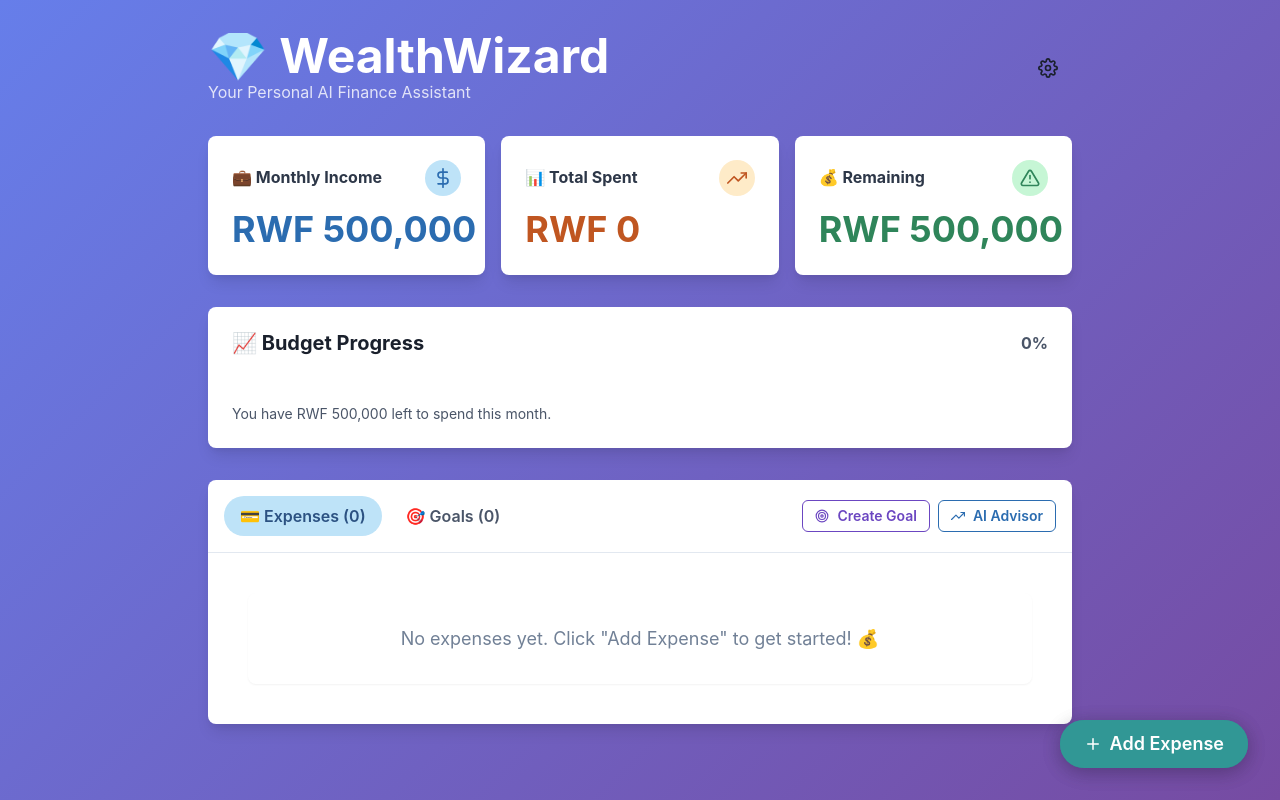
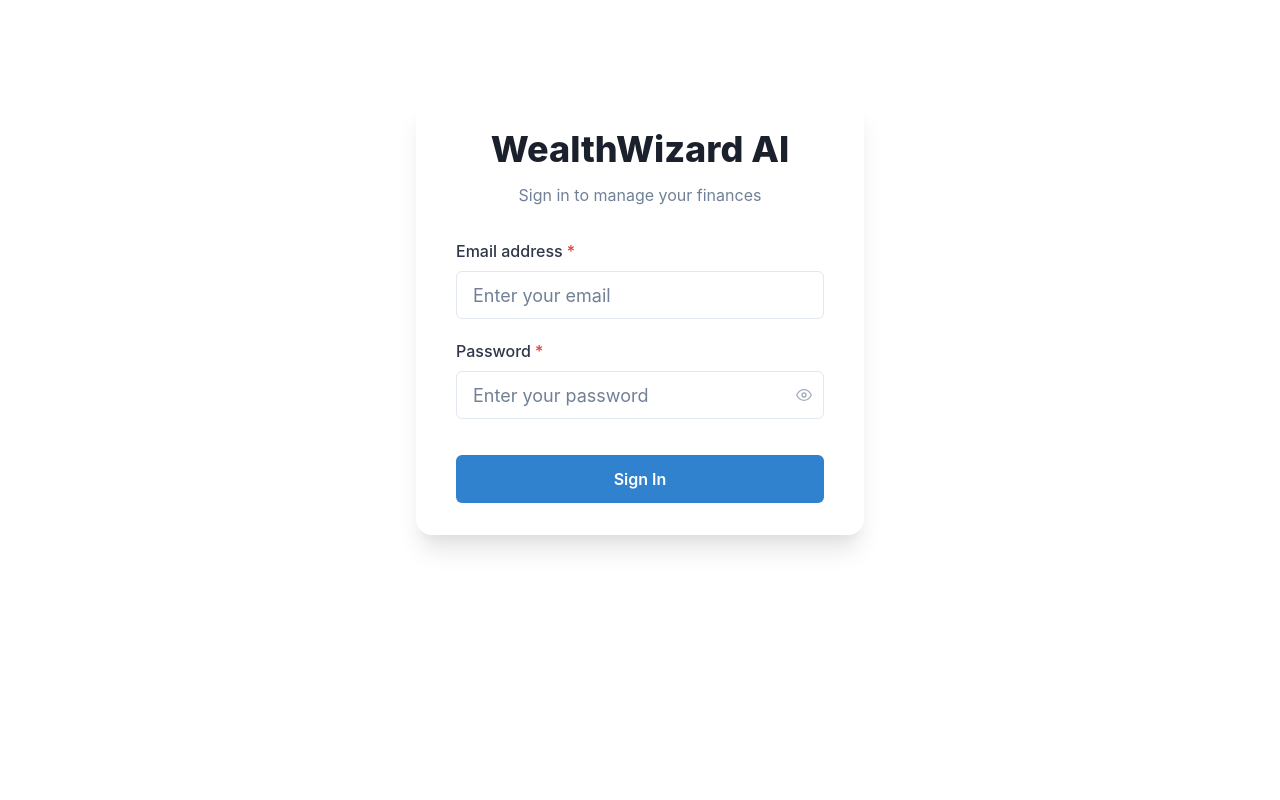
Before and after one commit to NziX/wealthwizard, a React (Create React App) app: page / in a window 1280 px wide. Built offline with nearby package versions, Linux system fonts and the light colour scheme.

Commit message:
Add login page and reset default income to 0 RWF

```diff
--- a/src/App.tsx
+++ b/src/App.tsx
@@ -1,7 +1,8 @@
-import React from 'react';
+import React, { useState, useEffect } from 'react';
 import { ChakraProvider } from '@chakra-ui/react';
 import { FinanceProvider } from './FinanceContext';
 import Dashboard from './Dashboard';
+import Login from './Login';
 
 /**
  * App Component - Root application wrapper
@@ -11,11 +12,34 @@ import Dashboard from './Dashboard';
  * 2. FinanceProvider - For global finance state management
  */
 const App: React.FC = () => {
+  const [isLoggedIn, setIsLoggedIn] = useState(false);
+
+  useEffect(() => {
+    const loggedIn = localStorage.getItem('wealthwizard_logged_in');
+    if (loggedIn === 'true') {
+      setIsLoggedIn(true);
+    }
+  }, []);
+
+  const handleLogin = () => {
+    localStorage.setItem('wealthwizard_logged_in', 'true');
+    setIsLoggedIn(true);
+  };
+
+  const handleLogout = () => {
+    localStorage.removeItem('wealthwizard_logged_in');
+    setIsLoggedIn(false);
+  };
+
   return (
     <ChakraProvider>
-      <FinanceProvider>
-        <Dashboard />
-      </FinanceProvider>
+      {isLoggedIn ? (
+        <FinanceProvider>
+          <Dashboard onLogout={handleLogout} />
+        </FinanceProvider>
+      ) : (
+        <Login onLogin={handleLogin} />
+      )}
     </ChakraProvider>
   );
 };
--- a/src/Dashboard.tsx
+++ b/src/Dashboard.tsx
@@ -1046,7 +1046,11 @@ const AIAdvisorDrawer: React.FC = () => {
 // MAIN DASHBOARD COMPONENT
 // ============================================================================
 
-const Dashboard: React.FC = () => {
+interface DashboardProps {
+  onLogout?: () => void;
+}
+
+const Dashboard: React.FC<DashboardProps> = ({ onLogout }) => {
   const { totalSpent, monthlyIncome, remainingBudget, expenses, savingsGoals } =
     useFinance();
 
@@ -1063,7 +1067,14 @@ const Dashboard: React.FC = () => {
             </Heading>
             <Text color="whiteAlpha.800">Your Personal AI Finance Assistant</Text>
           </VStack>
-          <SettingsDrawer />
+          <HStack>
+            {onLogout && (
+              <Button size="sm" onClick={onLogout} colorScheme="whiteAlpha" variant="outline">
+                Logout
+              </Button>
+            )}
+            <SettingsDrawer />
+          </HStack>
         </HStack>
 
         {/* Key Metrics Cards */}
--- a/src/FinanceContext.tsx
+++ b/src/FinanceContext.tsx
@@ -60,7 +60,7 @@ const INCOME_KEY = 'wealthwizard_income';
 const defaultState = {
   expenses: [],
   savingsGoals: [],
-  monthlyIncome: 500000, // Default 500,000 RWF
+  monthlyIncome: 0, // Default 0 RWF
 };
 
 // ============================================================================
@@ -207,7 +207,7 @@ export const FinanceProvider: React.FC<{ children: React.ReactNode }> = ({ child
   // ========================================================================
 
   const setMonthlyIncome = (income: number): void => {
-    if (income > 0) {
+    if (income >= 0) {
       setMonthlyIncomeState(income);
     }
   };
--- /dev/null
+++ b/src/Login.tsx
@@ -0,0 +1,142 @@
+import React, { useState } from 'react';
+import {
+  Box,
+  Button,
+  Container,
+  FormControl,
+  FormLabel,
+  Heading,
+  Input,
+  VStack,
+  Text,
+  useToast,
+  InputGroup,
+  InputRightElement,
+  IconButton
+} from '@chakra-ui/react';
+import { FiEye, FiEyeOff } from 'react-icons/fi';
+import { motion } from 'framer-motion';
+
+const MotionBox = motion(Box);
+
+interface LoginProps {
+  onLogin: () => void;
+}
+
+const Login: React.FC<LoginProps> = ({ onLogin }) => {
+  const [email, setEmail] = useState('');
+  const [password, setPassword] = useState('');
+  const [showPassword, setShowPassword] = useState(false);
+  const toast = useToast();
+
+  const handleLogin = (e: React.FormEvent) => {
+    e.preventDefault();
+    if (email && password) {
+      toast({
+        title: 'Login Successful',
+        description: 'Welcome to WealthWizard AI',
+        status: 'success',
+        duration: 3000,
+        isClosable: true,
+        position: 'top-right',
+      });
+      onLogin();
+    } else {
+      toast({
+        title: 'Invalid Credentials',
+        description: 'Please enter both email and password.',
+        status: 'error',
+        duration: 3000,
+        isClosable: true,
+        position: 'top-right',
+      });
+    }
+  };
+
+  return (
+    <Container maxW="lg" py={{ base: '12', md: '24' }} px={{ base: '0', sm: '8' }}>
+      <MotionBox
+        initial={{ opacity: 0, y: 20 }}
+        animate={{ opacity: 1, y: 0 }}
+        transition={{ duration: 0.5 }}
+      >
+        <Box
+          py={{ base: '0', sm: '8' }}
+          px={{ base: '4', sm: '10' }}
+          bg="white"
+          boxShadow={{ base: 'none', sm: 'xl' }}
+          borderRadius={{ base: 'none', sm: '2xl' }}
+        >
+          <VStack spacing="8">
+            <VStack spacing="3" textAlign="center">
+              <Heading size="xl" color="brand.900" fontWeight="extrabold">
+                WealthWizard AI
+              </Heading>
+              <Text color="gray.500">Sign in to manage your finances</Text>
+            </VStack>
+
+            <Box w="100%">
+              <form onSubmit={handleLogin}>
+                <VStack spacing="5">
+                  <FormControl id="email" isRequired>
+                    <FormLabel color="gray.700">Email address</FormLabel>
+                    <InputGroup>
+                      <Input
+                        type="email"
+                        placeholder="Enter your email"
+                        value={email}
+                        onChange={(e) => setEmail(e.target.value)}
+                        focusBorderColor="brand.500"
+                        size="lg"
+                        borderRadius="md"
+                      />
+                    </InputGroup>
+                  </FormControl>
+
+                  <FormControl id="password" isRequired>
+                    <FormLabel color="gray.700">Password</FormLabel>
+                    <InputGroup>
+                      <Input
+                        type={showPassword ? 'text' : 'password'}
+                        placeholder="Enter your password"
+                        value={password}
+                        onChange={(e) => setPassword(e.target.value)}
+                        focusBorderColor="brand.500"
+                        size="lg"
+                        borderRadius="md"
+                      />
+                      <InputRightElement h="full">
+                        <IconButton
+                          variant="ghost"
+                          aria-label={showPassword ? 'Hide password' : 'Show password'}
+                          icon={showPassword ? <FiEyeOff /> : <FiEye />}
+                          onClick={() => setShowPassword(!showPassword)}
+                          color="gray.400"
+                        />
+                      </InputRightElement>
+                    </InputGroup>
+                  </FormControl>
+
+                  <Button
+                    type="submit"
+                    colorScheme="blue"
+                    size="lg"
+                    fontSize="md"
+                    w="100%"
+                    mt="4"
+                    _hover={{ transform: 'translateY(-2px)', boxShadow: 'lg' }}
+                    transition="all 0.2s"
+                  >
+                    Sign In
+                  </Button>
+                </VStack>
+              </form>
+            </Box>
+          </VStack>
+        </Box>
+      </MotionBox>
+    </Container>
+  );
+};
+
+export default Login;
```
